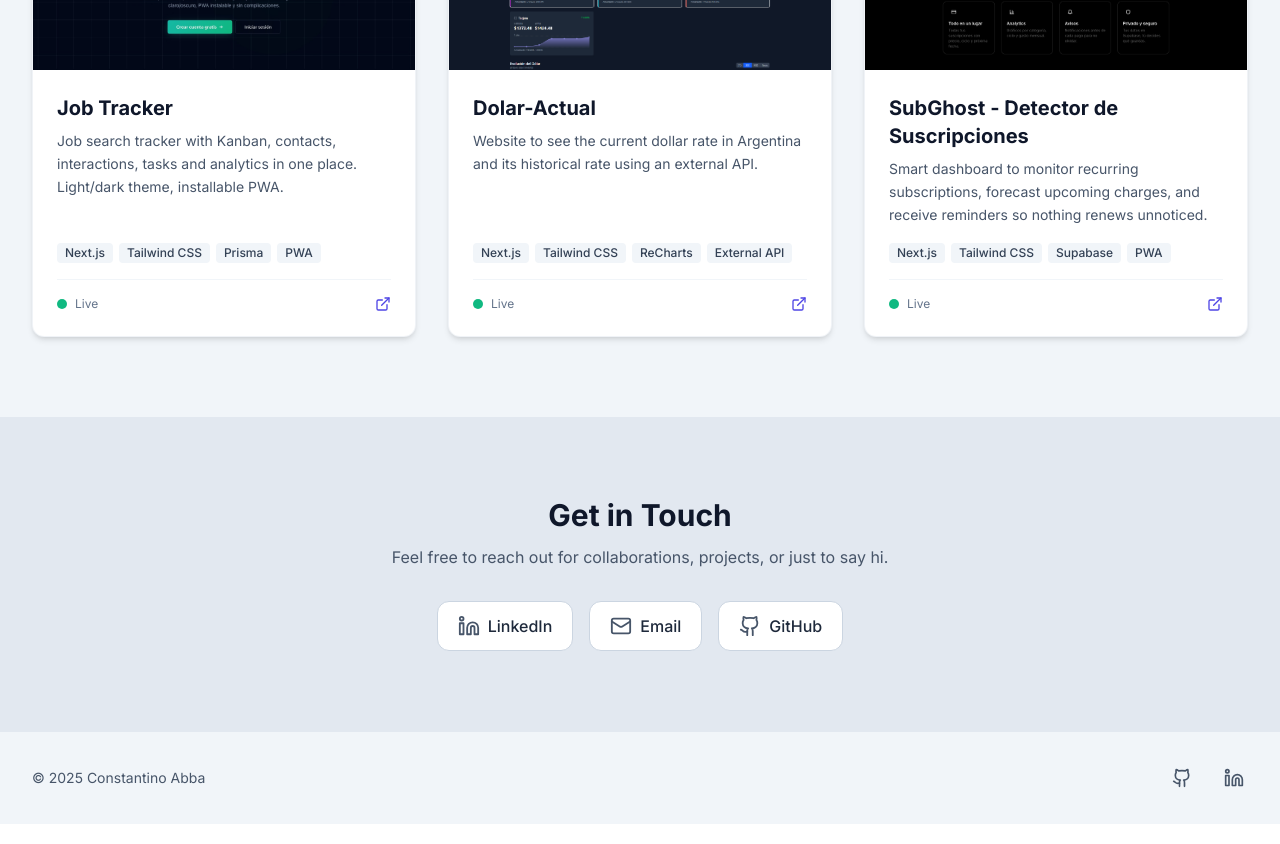
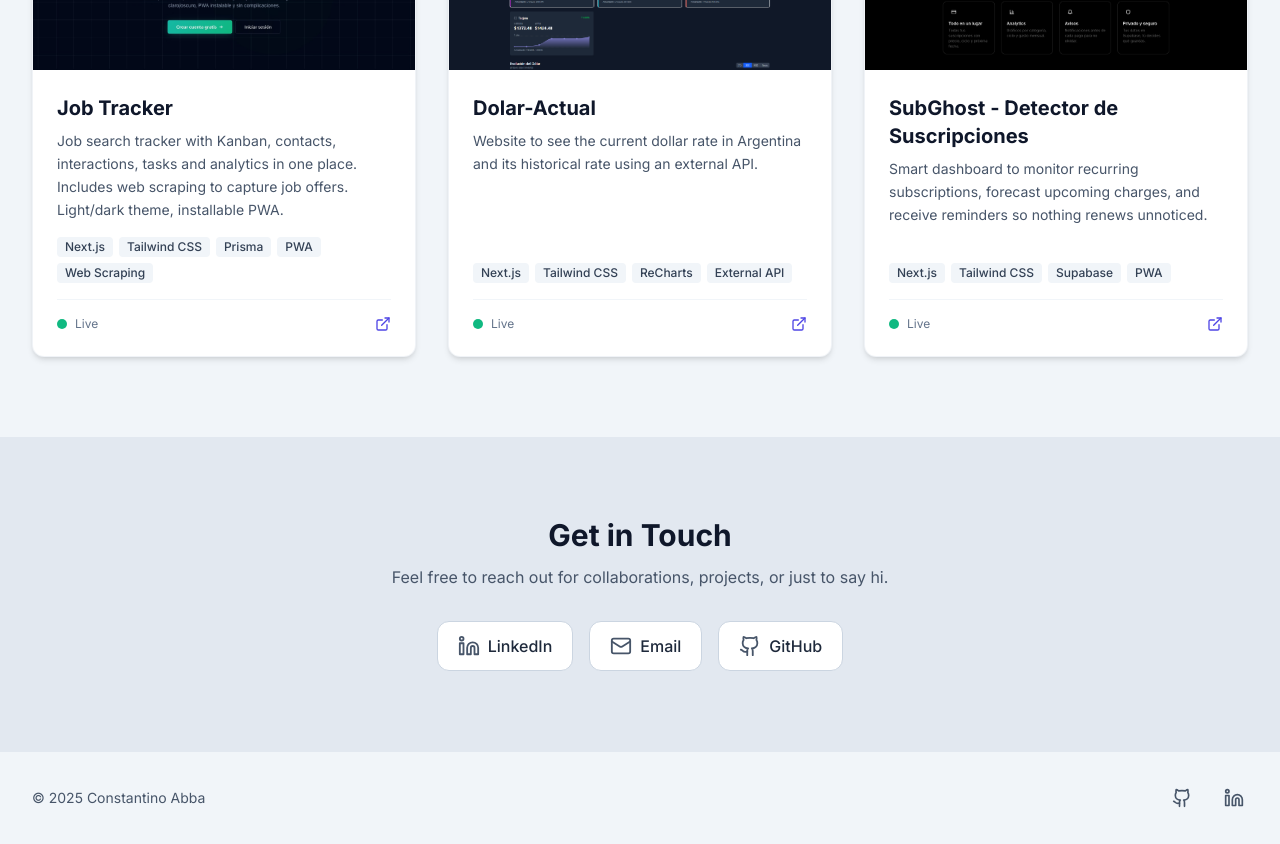
Before and after one commit to consbenjamin/portfolio, a Next.js app: page /en in a window 1280 px wide. Shown: the part 2580-3424 px from the top of the page. Built offline with nearby package versions, Linux system fonts and the light colour scheme.

Commit message:
added feature to job tracker

```diff
--- a/components/Projects.js
+++ b/components/Projects.js
@@ -47,11 +47,11 @@ const projects = [
   {
     title: "Job Tracker",
     descriptions: {
-      en: "Job search tracker with Kanban, contacts, interactions, tasks and analytics in one place. Light/dark theme, installable PWA.",
-      es: "Seguimiento de búsqueda de empleo con Kanban, contactos, interacciones, tareas y analytics en un solo lugar. Tema claro/oscuro, PWA instalable.",
+      en: "Job search tracker with Kanban, contacts, interactions, tasks and analytics in one place. Includes web scraping to capture job offers. Light/dark theme, installable PWA.",
+      es: "Seguimiento de búsqueda de empleo con Kanban, contactos, interacciones, tareas y analytics en un solo lugar. Incluye web scraping para capturar ofertas. Tema claro/oscuro, PWA instalable.",
     },
     image: jobtracker,
-    technologies: ["Next.js", "Tailwind CSS", "Prisma", "PWA"],
+    technologies: ["Next.js", "Tailwind CSS", "Prisma", "PWA", "Web Scraping"],
     url: "https://job-tracker-tool.vercel.app/",
     status: "online",
   },
```
